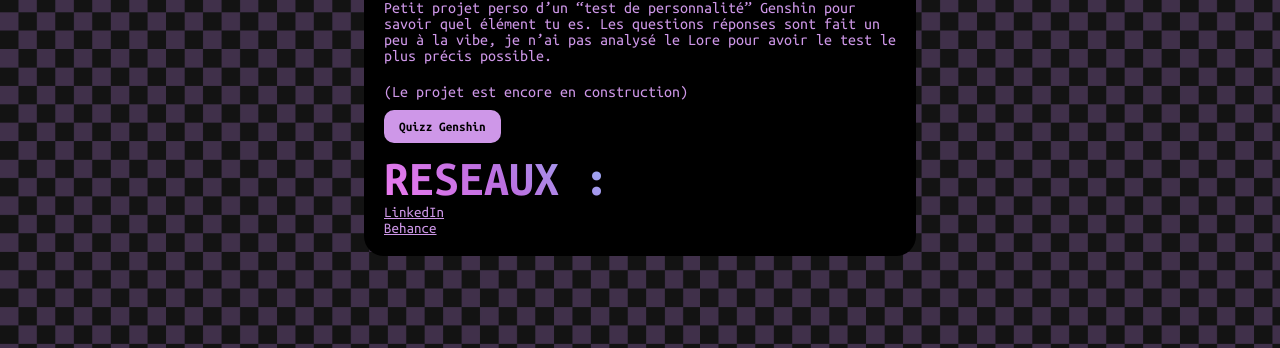
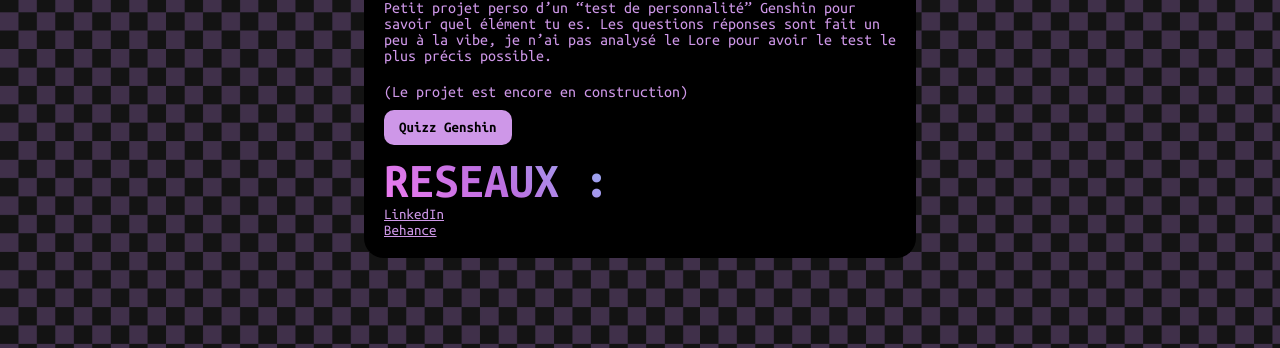
Before and after one commit to ines-aoufi/ines-aoufi.github.io, a PHP site: page / in a window 1280 px wide. Shown: the part 301-649 px from the top of the page. Run offline with PHP 8.4, Linux system fonts and the light colour scheme.

Commit message:
Add files via upload

```diff
--- a/index.html
+++ b/index.html
@@ -3,8 +3,8 @@
 <head>
     <meta charset="UTF-8">
     <meta name="viewport" content="width=, initial-scale=1.0">
-    <title>GitHub - Inès A</title>
-    <link rel="icon" type="image/x-icon" href="../main_page/images/hehe.jpg">
+    <title>Quizz genshin éléments</title>
+    <link rel="icon" type="image/x-icon" href="./images/hehe.jpg">
 
     <!-- Lien vers la page CSS -->
     <link rel="stylesheet" href="../main_page/style/style.css">
@@ -27,7 +27,7 @@
         <h2>QUIZZ GENSHIN - HTML CSS JS</h2>
         <p>Petit projet perso d’un “test de personnalité” Genshin pour savoir quel élément tu es. Les questions réponses sont fait un peu à la vibe, je n’ai pas analysé le Lore pour avoir le test le plus précis possible.</p>
         <p>(Le projet est encore en construction)</p>
-        <a href="../quizz/quizz.html"><button>Quizz Genshin</button></a>
+        <a href="../quizz/index.html" class="cta_quizz">Quizz Genshin</a>
 
         <h1>RESEAUX :</h1>
         <a href="https://www.linkedin.com/in/in%C3%A8s-aoufi/">LinkedIn</a>
--- a/main_page/style/style.css
+++ b/main_page/style/style.css
@@ -108,7 +108,7 @@ a{
     color: #CE97E8;
 }
 
-button{
+.cta_quizz{
     text-decoration: none;
     display: inline-block;
     border: none;
@@ -122,8 +122,5 @@ button{
     font-weight: 700;
 }
 
-a:hover{
-    cursor : pointer;
-}
 
 /*                     GEN                      */
```
